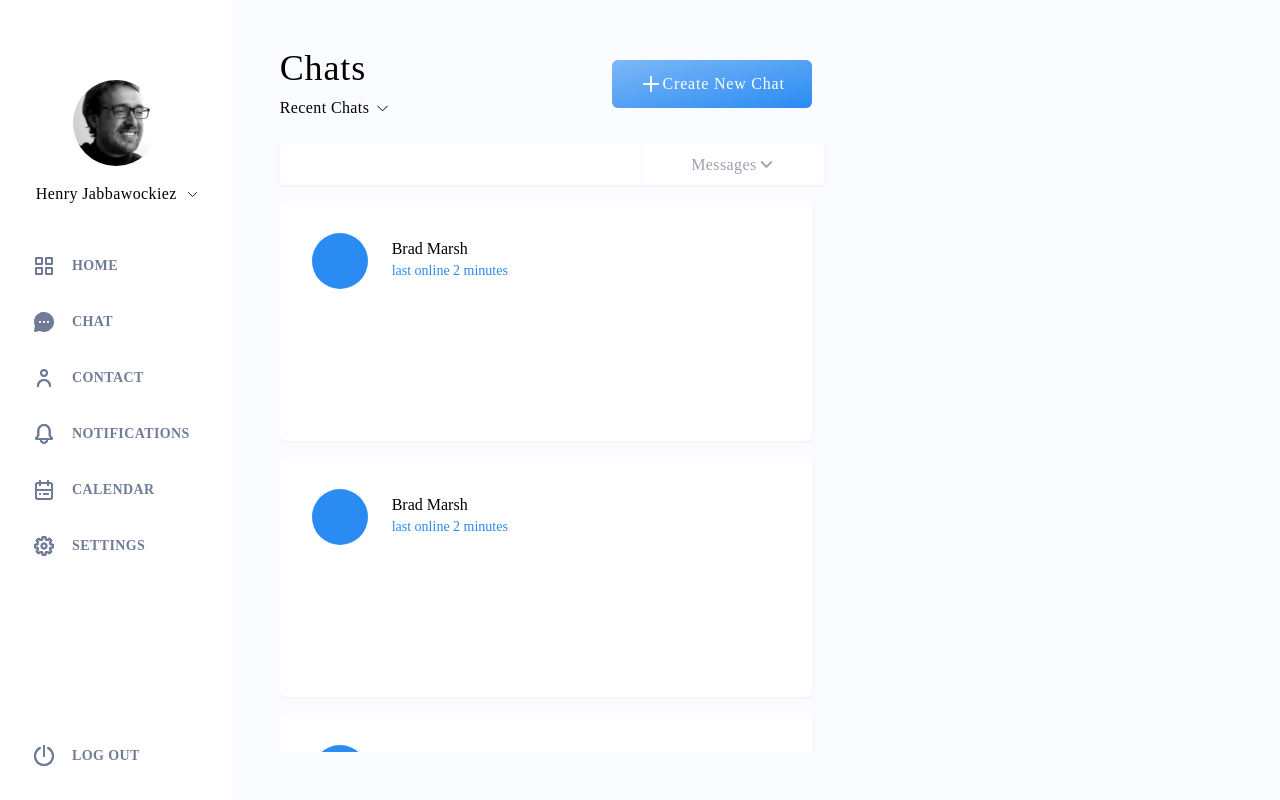
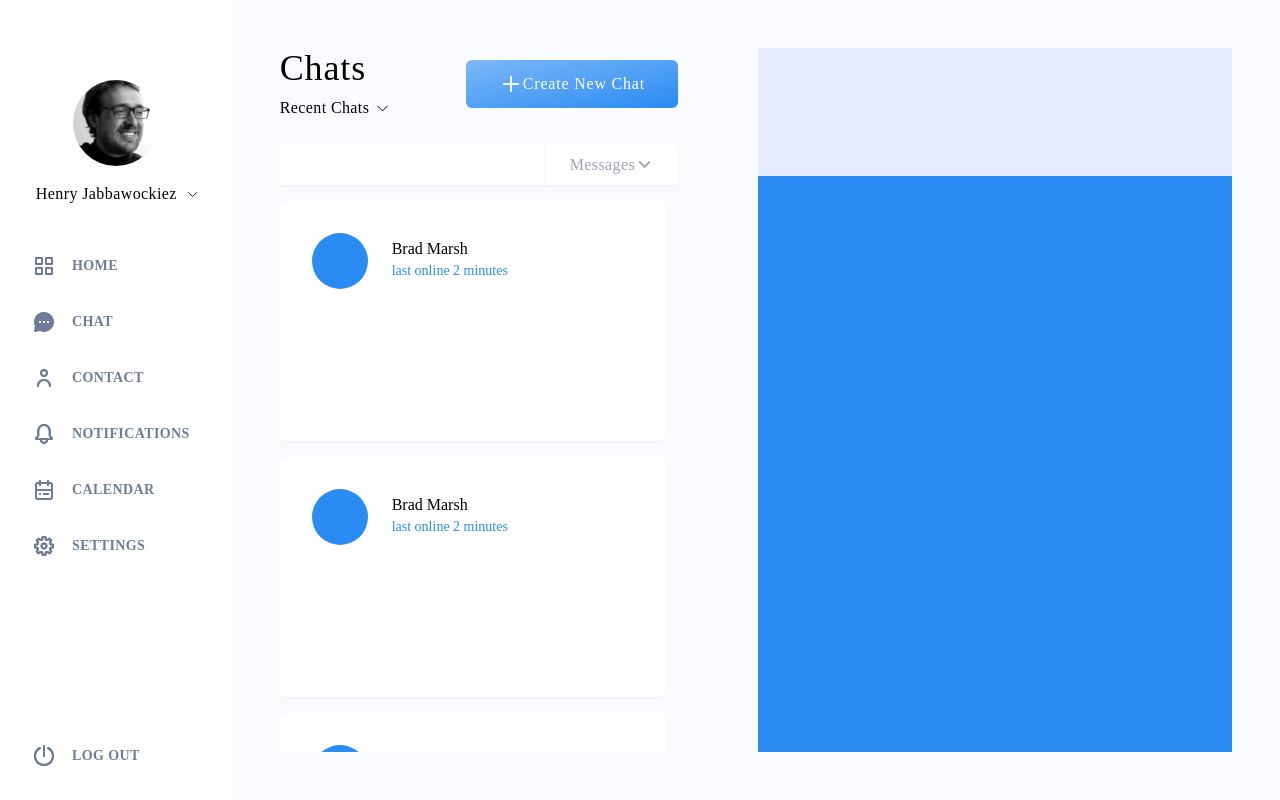
Before and after one commit to Bradley-Marsh316/react-app, a React (Create React App) app in the folder front/: page / in a window 1280 px wide. Built offline with nearby package versions, Linux system fonts and the light colour scheme.

Commit message:
started chat window

```diff
--- a/front/src/App.jsx
+++ b/front/src/App.jsx
@@ -3,7 +3,7 @@ import Sidebar from './components/Sidebar';
 
 export default function App() {
   return (
-    <div className="flex">
+    <div className="flex w-screen">
       <Sidebar />
       <MainView />
     </div>
--- a/front/src/components/Chat/ChatCard.jsx
+++ b/front/src/components/Chat/ChatCard.jsx
@@ -1,6 +1,6 @@
 export default function ChatCard({ userName, profilePicture, age, tagline, content, active }) {
   return (
-    <div className="w-full h-60 flex flex-col bg-white rounded-md shadow-sm p-8 my-4 first:mt-0 last:mb-0">
+    <div className="w-full h-60 flex flex-col bg-white rounded-md shadow-sm p-8 my-4 first:mt-0 last:mb-0 cursor-pointer">
       <div className="flex w-full h-14">
         <div className="rounded-full bg-active w-14 h-14 mr-6"></div>
         <div className="flex flex-col py-1">
--- a/front/src/components/Chat/ChatHeader.jsx
+++ b/front/src/components/Chat/ChatHeader.jsx
@@ -3,7 +3,7 @@ import Button from '../Interactive/Button';
 
 export default function ChatHeader() {
   return (
-    <div className="flex justify-between w-full mb-6">
+    <div className="flex justify-between w-full mb-6 h-20">
       <div className="flex flex-col">
         <h1 className="lg:text-4xl tracking-wide">Chats</h1>
         <div className="flex items-center mt-2 cursor-pointer">
@@ -11,7 +11,7 @@ export default function ChatHeader() {
           <ChevronDown className="stroke-1 stroke-current"/>
         </div>
       </div>
-      <div className="w-56 p-3">
+      <div className="w-56 p-3 pr-0">
         <Button text="Create New Chat" />
       </div>
     </div>
--- a/front/src/components/Chat/ChatMenu.jsx
+++ b/front/src/components/Chat/ChatMenu.jsx
@@ -19,7 +19,7 @@ const chatCards = [
 
 export default function ChatMenu() {
   return (
-    <div className="flex flex-col w-96 h-full" style={{ width: '34rem'}}>
+    <div className="flex flex-col h-full w-full">
       <ChatHeader />
       <SearchBar />
       <div className="w-full pr-3 mt-4 max-h-full overflow-y-auto scrollbar scrollbar-thin scrollbar-track-transparent scrollbar-thumb-rounded-full scrollbar-thumb-gray-200 hover:scrollbar-thumb-gray-400 transition-all">
--- /dev/null
+++ b/front/src/components/Chat/ChatWindow/ChatWindow.jsx
@@ -0,0 +1,9 @@
+import Header from './Header';
+
+export default function ChatWindow() {
+  return (
+    <div className="w-full h-full bg-active">
+      <Header />
+    </div>
+  )
+}
--- /dev/null
+++ b/front/src/components/Chat/ChatWindow/Header.jsx
@@ -0,0 +1,7 @@
+export default function Header() {
+  return (
+    <div className="w-full h-32 bg-bg-1">
+
+    </div>
+  )
+}
--- a/front/src/components/Chat/SearchBar.jsx
+++ b/front/src/components/Chat/SearchBar.jsx
@@ -3,7 +3,7 @@ import { ReactComponent as ChevronDown } from '../../assets/svg/chevron-down.svg
 export default function SearchBar() {
   return (
     <div className="flex items-center w-full h-14 shadow-sm">
-      <input type="text" className="h-full flex w-2/3 rounded-l-md focus:outline-none px-8" style={{ 'margin-right': '2px' }} />
+      <input type="text" className="h-full flex w-2/3 rounded-l-md focus:outline-none px-8" style={{ 'marginRight': '2px' }} />
       <div className="w-1/3 h-full bg-white rounded-r-md flex justify-center items-center text-gray-400 tracking-wide cursor-pointer">
         Messages
         <ChevronDown className="stroke-2 stroke-current"/>
--- a/front/src/components/MainView.jsx
+++ b/front/src/components/MainView.jsx
@@ -1,9 +1,13 @@
 import ChatMenu from './Chat/ChatMenu';
+import ChatWindow from './Chat/ChatWindow/ChatWindow';
 
 export default function MainView() {
   return (
-    <div className="h-screen w-full bg-bg-2 p-12">
-      <ChatMenu />
+    <div className="h-screen w-full bg-bg-2 p-12 flex">
+      <div className="pr-20" style={{ width: '55rem'}}>
+        <ChatMenu />
+      </div>
+        <ChatWindow />
     </div>
   )
 }
```
